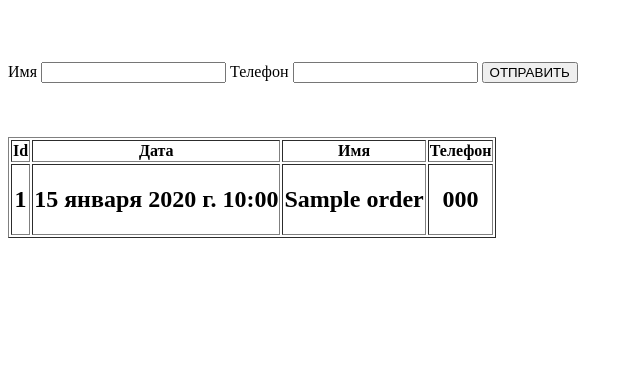
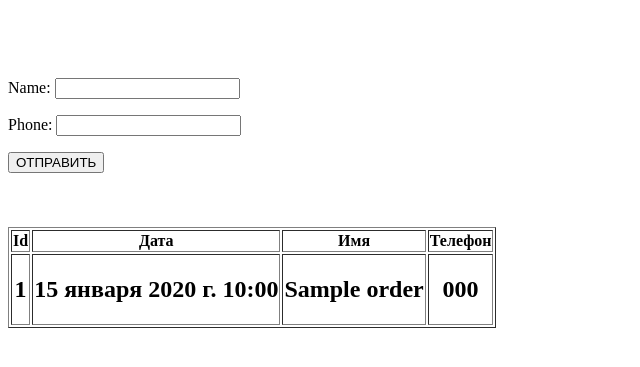
Before and after one commit to Achilles-3v/django_sales_website, a Django app: page / in a window 1280 px wide. Shown: the top 367 px of the page, without its empty margins (0-640 px from the left). Run offline with Django 4.2, Linux system fonts and the light colour scheme; tables that the repository leaves empty hold one stand-in row (values such as "Sample post"); lists and menus that the app fills with data are empty.

Commit message:
Python forms

```diff
--- /dev/null
+++ b/crm/forms.py
@@ -0,0 +1,6 @@
+from django import forms
+
+
+class OrderForm(forms.Form):
+    name = forms.CharField(max_length=200, required=False)
+    phone = forms.CharField(max_length=200)
--- a/crm/views.py
+++ b/crm/views.py
@@ -1,10 +1,13 @@
 from django.shortcuts import render
 from .models import Order
+from .forms import OrderForm
 
 
 def first_page(request):
     object_list = Order.objects.all()
-    return render(request, './index.html', {'object_list': object_list})
+    form = OrderForm()
+    return render(request, './index.html', {'object_list': object_list,
+                                            'form': form})
 
 
 def thanks_page(request):
--- a/templates/index.html
+++ b/templates/index.html
@@ -12,10 +12,7 @@
 
 <form action="{% url 'thanks_page' %}" method="POST">
     {% csrf_token %}
-    <label>Имя</label>
-    <input name='name'>
-    <label>Телефон</label>
-    <input name='phone'>
+    {{ form.as_p }}
     <button type='submit'>ОТПРАВИТЬ</button>
 </form>
 
```
